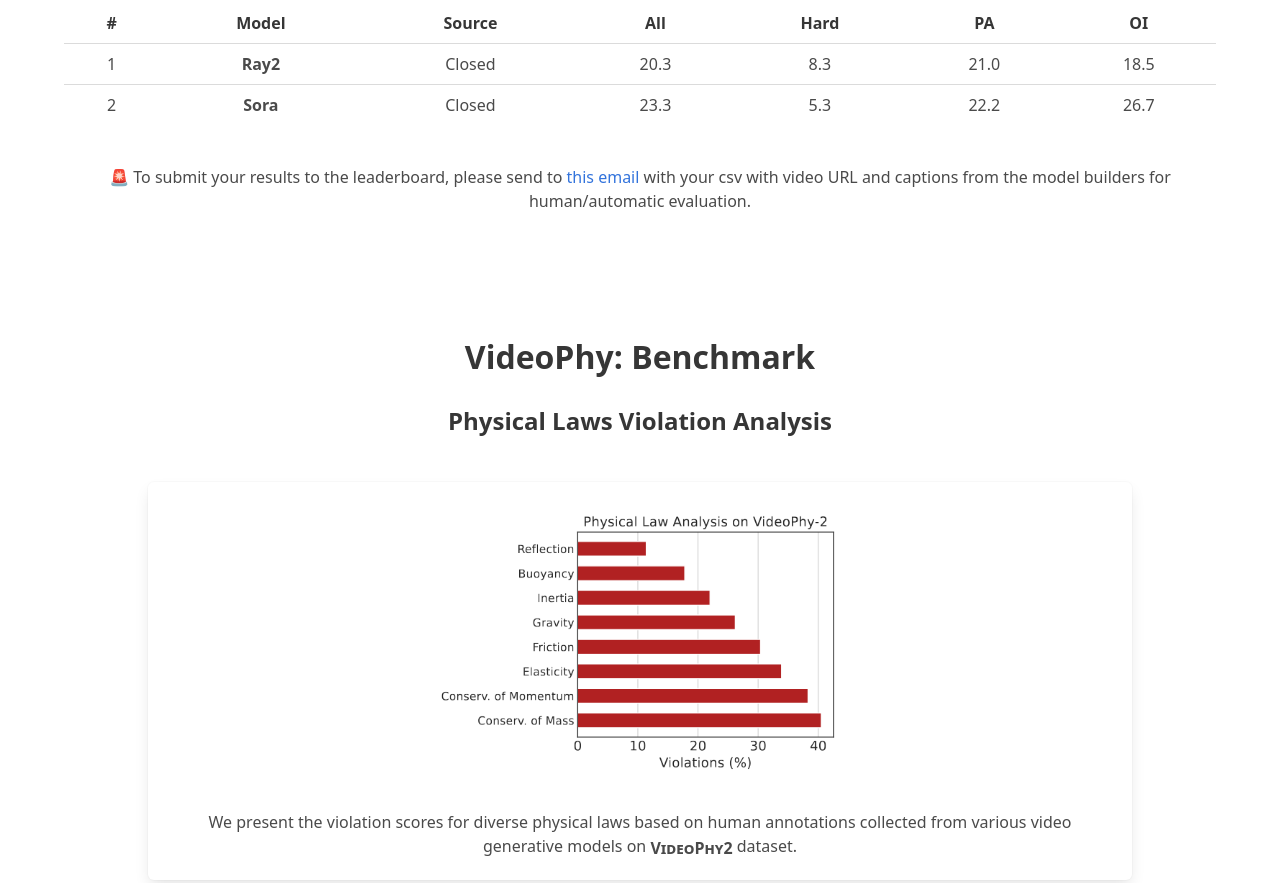
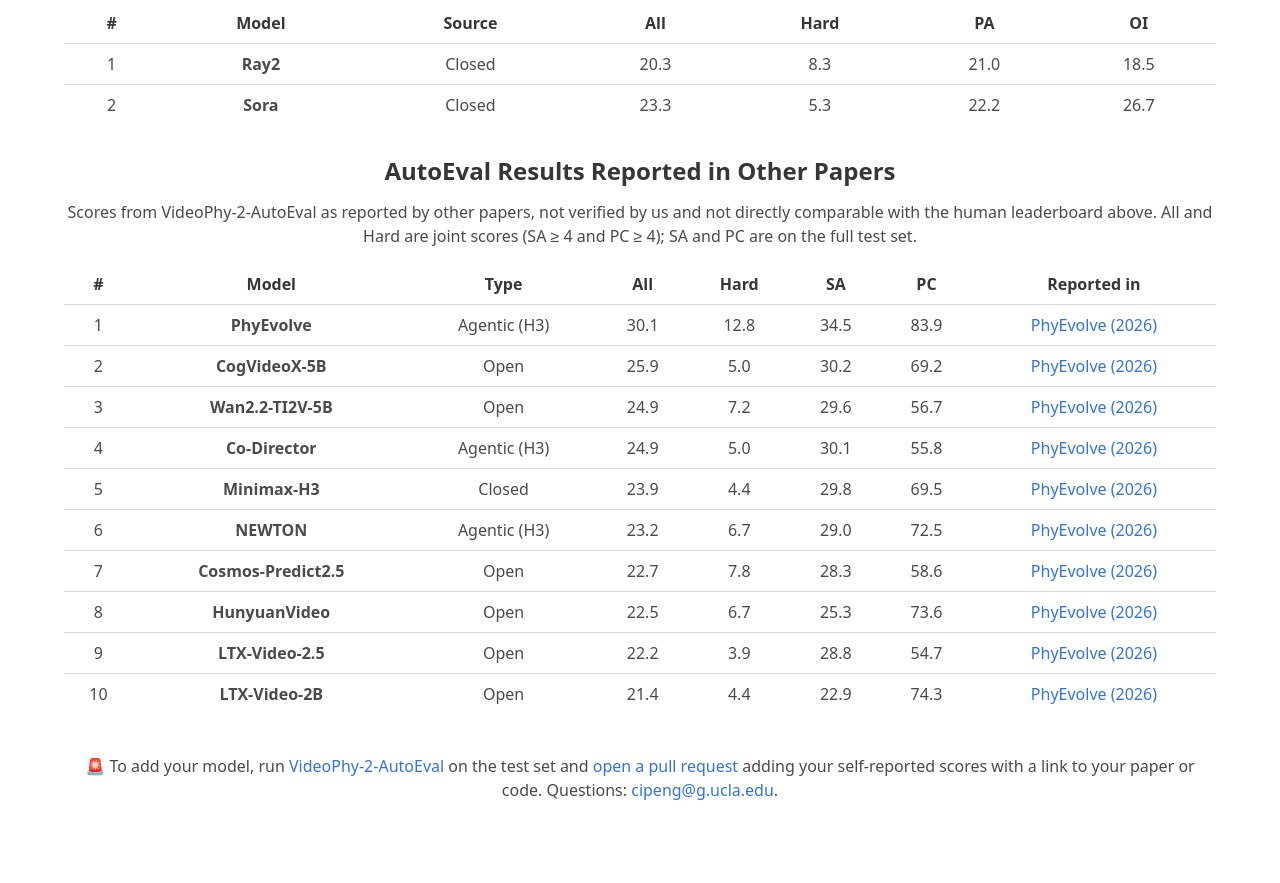
Before and after one commit to videophy2/videophy2.github.io, a plain HTML site: page index.html in a window 1280 px wide. Shown: the part 6580-7463 px from the top of the page. Drawn offline with Linux system fonts and the light colour scheme; a script that the page names is missing; a web font is replaced by a local one.

Commit message:
Add AutoEval results reported in other papers; switch submissions to pull requests and fix contact email

```diff
--- a/index.html
+++ b/index.html
@@ -528,9 +528,25 @@
                   <td>26.7</td>
                 </tr>
               </table>
+
+              <h3>AutoEval Results Reported in Other Papers</h3>
+              <p>Scores from VideoPhy-2-AutoEval as reported by other papers, not verified by us and not directly comparable with the human leaderboard above. All and Hard are joint scores (SA &ge; 4 and PC &ge; 4); SA and PC are on the full test set.</p>
+              <table class="js-sort-table" id="results_reported">
+                <tr><td class="js-sort-number"><strong>#</strong></td><td><strong>Model</strong></td><td><strong>Type</strong></td><td class="js-sort-number"><strong>All</strong></td><td class="js-sort-number"><strong>Hard</strong></td><td class="js-sort-number"><strong>SA</strong></td><td class="js-sort-number"><strong>PC</strong></td><td><strong>Reported in</strong></td></tr>
+                <tr><td>1</td><td><b>PhyEvolve</b></td><td>Agentic (H3)</td><td>30.1</td><td>12.8</td><td>34.5</td><td>83.9</td><td><a href="https://arxiv.org/abs/2610.30717">PhyEvolve (2026)</a></td></tr>
+                <tr><td>2</td><td><b>CogVideoX-5B</b></td><td>Open</td><td>25.9</td><td>5.0</td><td>30.2</td><td>69.2</td><td><a href="https://arxiv.org/abs/2610.30717">PhyEvolve (2026)</a></td></tr>
+                <tr><td>3</td><td><b>Wan2.2-TI2V-5B</b></td><td>Open</td><td>24.9</td><td>7.2</td><td>29.6</td><td>56.7</td><td><a href="https://arxiv.org/abs/2610.30717">PhyEvolve (2026)</a></td></tr>
+                <tr><td>4</td><td><b>Co-Director</b></td><td>Agentic (H3)</td><td>24.9</td><td>5.0</td><td>30.1</td><td>55.8</td><td><a href="https://arxiv.org/abs/2610.30717">PhyEvolve (2026)</a></td></tr>
+                <tr><td>5</td><td><b>Minimax-H3</b></td><td>Closed</td><td>23.9</td><td>4.4</td><td>29.8</td><td>69.5</td><td><a href="https://arxiv.org/abs/2610.30717">PhyEvolve (2026)</a></td></tr>
+                <tr><td>6</td><td><b>NEWTON</b></td><td>Agentic (H3)</td><td>23.2</td><td>6.7</td><td>29.0</td><td>72.5</td><td><a href="https://arxiv.org/abs/2610.30717">PhyEvolve (2026)</a></td></tr>
+                <tr><td>7</td><td><b>Cosmos-Predict2.5</b></td><td>Open</td><td>22.7</td><td>7.8</td><td>28.3</td><td>58.6</td><td><a href="https://arxiv.org/abs/2610.30717">PhyEvolve (2026)</a></td></tr>
+                <tr><td>8</td><td><b>HunyuanVideo</b></td><td>Open</td><td>22.5</td><td>6.7</td><td>25.3</td><td>73.6</td><td><a href="https://arxiv.org/abs/2610.30717">PhyEvolve (2026)</a></td></tr>
+                <tr><td>9</td><td><b>LTX-Video-2.5</b></td><td>Open</td><td>22.2</td><td>3.9</td><td>28.8</td><td>54.7</td><td><a href="https://arxiv.org/abs/2610.30717">PhyEvolve (2026)</a></td></tr>
+                <tr><td>10</td><td><b>LTX-Video-2B</b></td><td>Open</td><td>21.4</td><td>4.4</td><td>22.9</td><td>74.3</td><td><a href="https://arxiv.org/abs/2610.30717">PhyEvolve (2026)</a></td></tr>
+              </table>
             <br>
             <div>
-             <p>🚨 To submit your results to the leaderboard, please send to <a href="mailto:cipeng@gmail.com">this email</a> with your csv with video URL and captions from the model builders for human/automatic evaluation.</p>
+             <p>🚨 To add your model, run <a href="https://github.com/Hritikbansal/videophy/tree/main/VIDEOPHY2">VideoPhy-2-AutoEval</a> on the test set and <a href="https://github.com/videophy2/videophy2.github.io/pulls">open a pull request</a> adding your self-reported scores with a link to your paper or code. Questions: <a href="mailto:cipeng@g.ucla.edu">cipeng@g.ucla.edu</a>.</p>
             </div>
           </div>
         </div>
```
